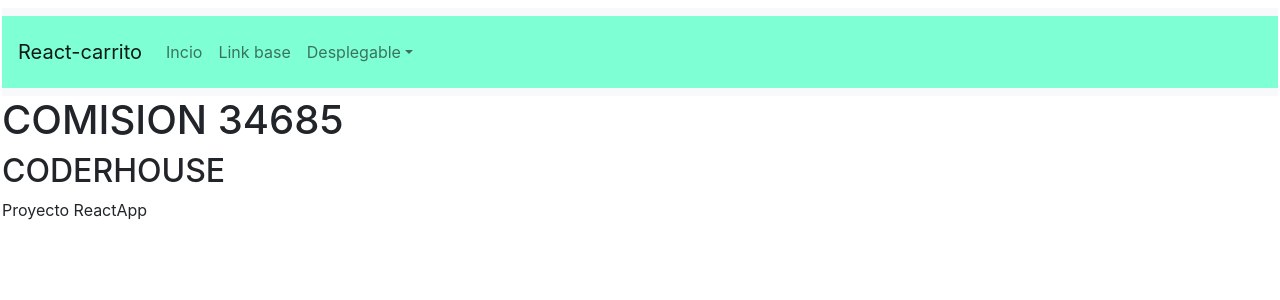
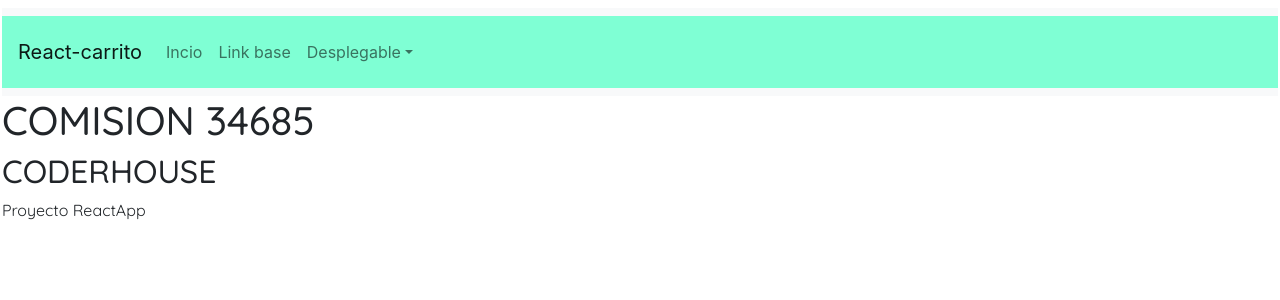
Before and after one commit to SebaGimenezOk/ReactApp-Proyect, a React (Create React App) app: page / in a window 1280 px wide. Shown: the top 300 px of the page. Built offline with nearby package versions, Linux system fonts and the light colour scheme.

Commit message:
agregando material ui icons

```diff
--- a/package.json
+++ b/package.json
@@ -3,6 +3,7 @@
   "version": "0.1.0",
   "private": true,
   "dependencies": {
+    "@mui/icons-material": "^5.8.4",
     "@testing-library/jest-dom": "^5.16.4",
     "@testing-library/react": "^13.3.0",
     "@testing-library/user-event": "^13.5.0",
@@ -12,6 +13,7 @@
     "react-dom": "^18.2.0",
     "react-scripts": "5.0.1",
     "sass": "^1.53.0",
+    "typeface-quicksand": "^1.1.13",
     "web-vitals": "^2.1.4"
   },
   "scripts": {
--- a/src/components/NavBootstrap/NavBootstrap.scss
+++ b/src/components/NavBootstrap/NavBootstrap.scss
@@ -3,3 +3,6 @@
     padding: 16px 16px;
     background-color: aquamarine;
 }
+h1, h2, h3, h4, h5, p {
+    font-family:quicksand;
+}
--- a/src/index.js
+++ b/src/index.js
@@ -2,7 +2,7 @@
 import ReactDOM from 'react-dom/client';
 import './index.css';
 import App from './App';
-
+import 'typeface-quicksand';
 
 const root = ReactDOM.createRoot(document.getElementById('root'));
 root.render(
```
Also changed, not shown: 1 other file (tests, documents, lock files or other folders).
